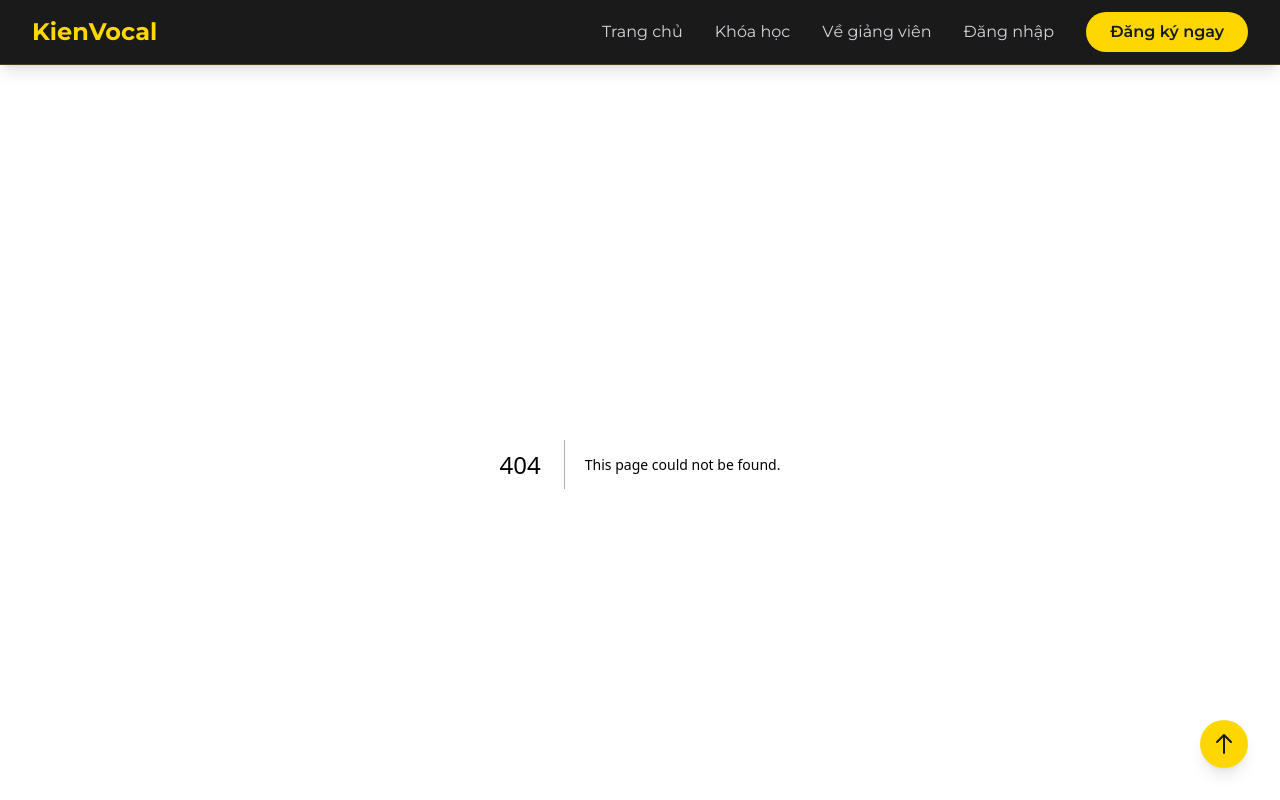
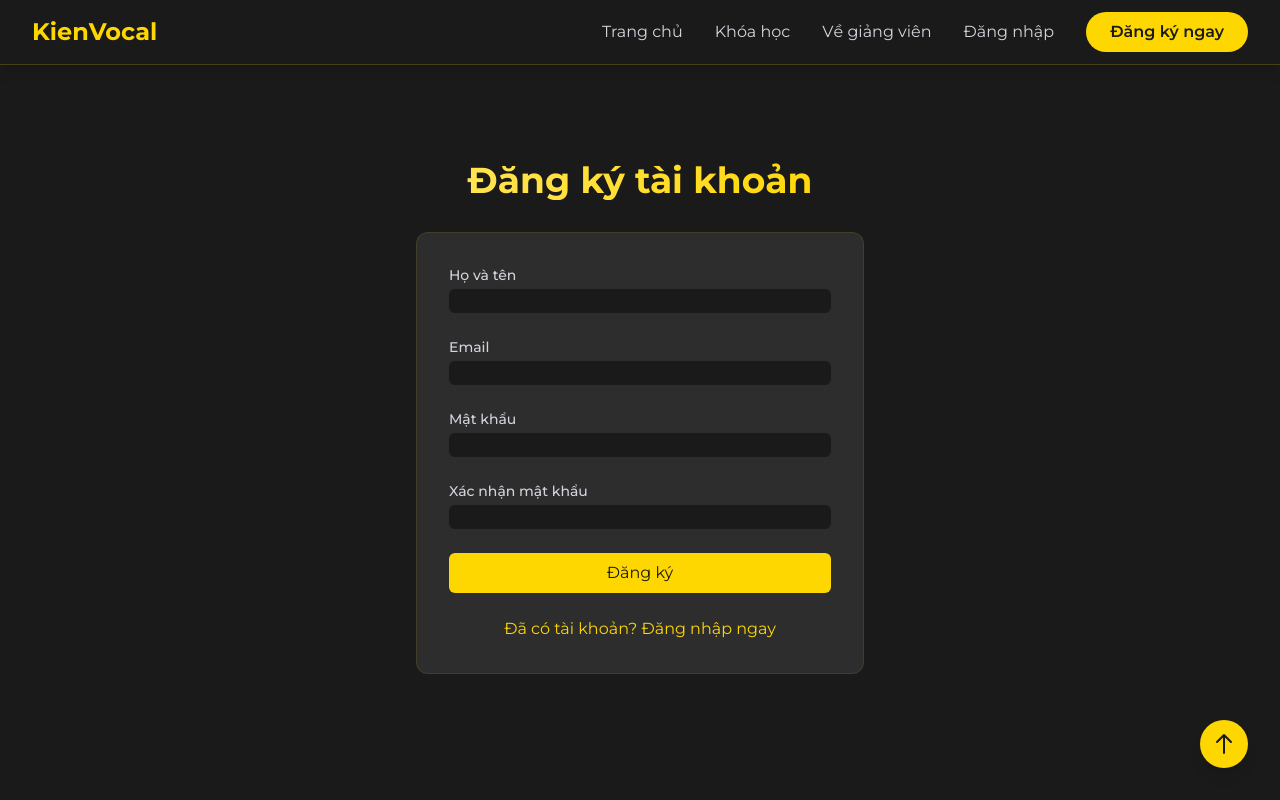
Before and after one commit to zaikaman2/WebThanhNhac, a Next.js app: page /auth/register in a window 1280 px wide. Before the commit this address had no page. Shown: the top 800 px of the page. Built offline with nearby package versions, Linux system fonts and the light colour scheme.

Commit message:
Thêm trang đăng ký

```diff
--- /dev/null
+++ b/src/app/auth/register/page.tsx
@@ -0,0 +1,80 @@
+import Link from 'next/link'
+
+export default function RegisterPage() {
+  return (
+    <main className="min-h-screen bg-secondary">
+      <div className="max-w-7xl mx-auto px-4 sm:px-6 lg:px-8 py-24">
+        <div className="max-w-md mx-auto">
+          <h1 className="text-4xl font-bold text-center mb-8 bg-gradient-to-r from-primary-light to-primary bg-clip-text text-transparent">
+            Đăng ký tài khoản
+          </h1>
+
+          <div className="bg-secondary-light p-8 rounded-xl border border-primary/10">
+            <form className="space-y-6">
+              <div>
+                <label htmlFor="name" className="block text-sm font-medium text-gray-300">
+                  Họ và tên
+                </label>
+                <input
+                  type="text"
+                  id="name"
+                  className="mt-1 block w-full rounded-md bg-secondary border-primary/10 text-gray-300"
+                  required
+                />
+              </div>
+
+              <div>
+                <label htmlFor="email" className="block text-sm font-medium text-gray-300">
+                  Email
+                </label>
+                <input
+                  type="email"
+                  id="email"
+                  className="mt-1 block w-full rounded-md bg-secondary border-primary/10 text-gray-300"
+                  required
+                />
+              </div>
+
+              <div>
+                <label htmlFor="password" className="block text-sm font-medium text-gray-300">
+                  Mật khẩu
+                </label>
+                <input
+                  type="password"
+                  id="password"
+                  className="mt-1 block w-full rounded-md bg-secondary border-primary/10 text-gray-300"
+                  required
+                />
+              </div>
+
+              <div>
+                <label htmlFor="confirmPassword" className="block text-sm font-medium text-gray-300">
+                  Xác nhận mật khẩu
+                </label>
+                <input
+                  type="password"
+                  id="confirmPassword"
+                  className="mt-1 block w-full rounded-md bg-secondary border-primary/10 text-gray-300"
+                  required
+                />
+              </div>
+
+              <button
+                type="submit"
+                className="w-full bg-primary text-secondary py-2 px-4 rounded-md hover:bg-primary-light transition-colors"
+              >
+                Đăng ký
+              </button>
+            </form>
+
+            <div className="mt-6 text-center">
+              <Link href="/auth/login" className="text-primary hover:text-primary-light">
+                Đã có tài khoản? Đăng nhập ngay
+              </Link>
+            </div>
+          </div>
+        </div>
+      </div>
+    </main>
+  )
+}
```
